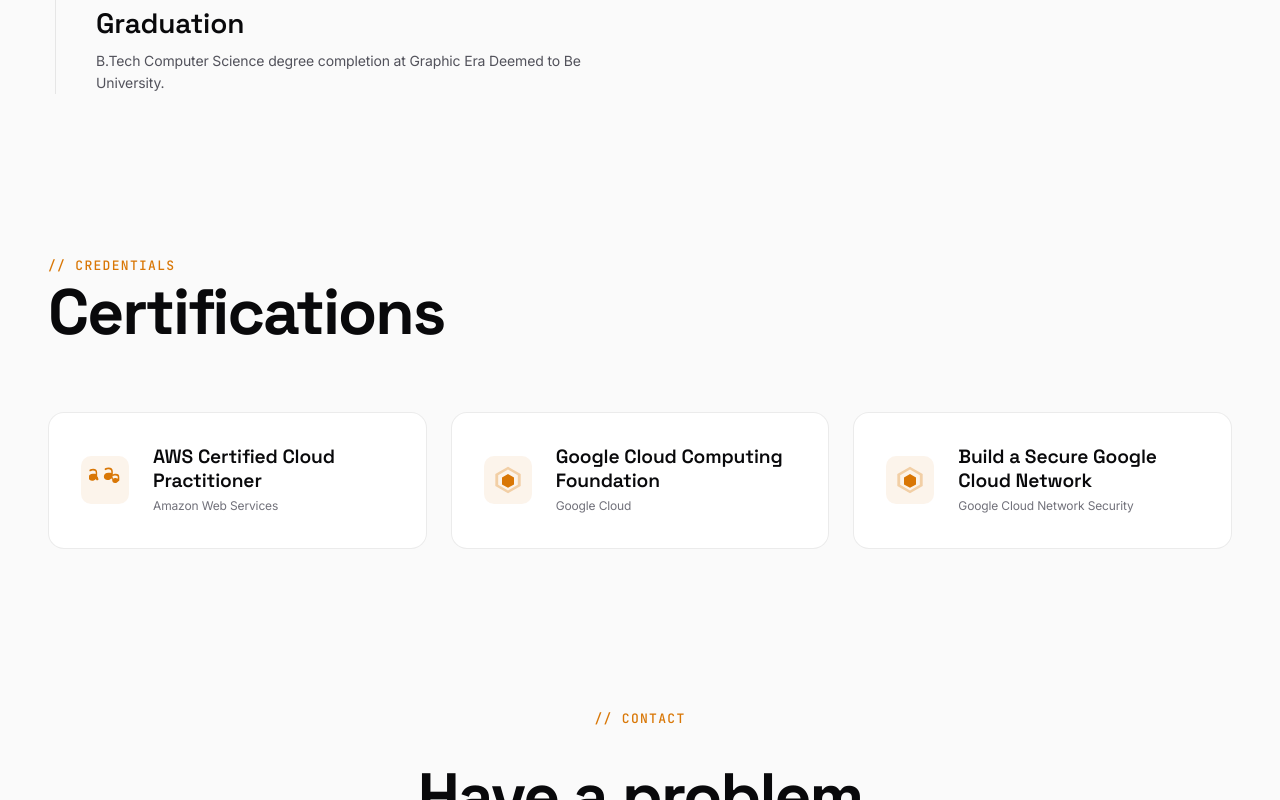
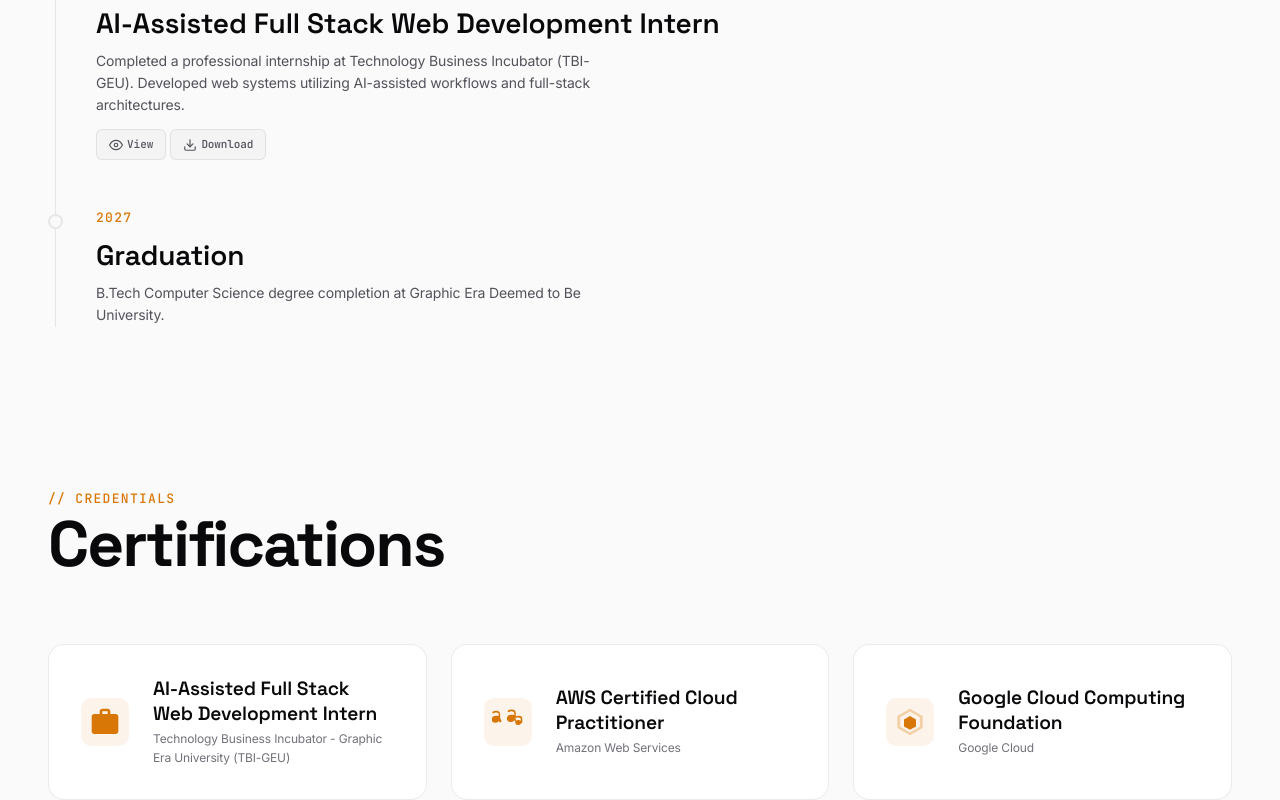
Before and after one commit to ujjwal9034/ujjwal-portfolio, a React (Vite) app: page / in a window 1280 px wide. Shown: the part 7260-8060 px from the top of the page. Built offline with nearby package versions, Linux system fonts and the light colour scheme.

Commit message:
feat: add TBI-GEU full-stack internship experience and certificate display

```diff
--- a/src/components/certifications/Certifications.tsx
+++ b/src/components/certifications/Certifications.tsx
@@ -18,6 +18,13 @@
         <path d="M6.763 10.036c0 .296.032.535.088.71.064.176.144.368.256.576a.39.39 0 01.064.208c0 .096-.064.192-.192.288l-.64.424a.478.478 0 01-.256.08c-.096 0-.192-.048-.288-.136a2.96 2.96 0 01-.344-.448 7.392 7.392 0 01-.296-.56c-.744.88-1.68 1.32-2.808 1.32-.8 0-1.44-.228-1.904-.684-.464-.456-.7-1.064-.7-1.82 0-.808.288-1.46.872-1.964.584-.504 1.36-.756 2.344-.756.328 0 .664.024 1.016.072.352.048.712.12 1.088.208v-.696c0-.72-.152-1.224-.448-1.52-.304-.296-.816-.44-1.544-.44-.328 0-.672.04-1.024.12-.352.08-.696.192-1.032.328-.152.072-.264.112-.328.128a.57.57 0 01-.144.024c-.128 0-.192-.092-.192-.284v-.496c0-.148.016-.26.056-.328.04-.068.12-.136.248-.204a5.228 5.228 0 011.16-.412 5.38 5.38 0 011.344-.176c1.024 0 1.772.232 2.252.696.472.464.712 1.168.712 2.112v2.784z" fill="currentColor"/>
         <path d="M18.098 11.724a.56.56 0 01-.28.068c-.096 0-.2-.048-.304-.152a3.33 3.33 0 01-.36-.464 7.62 7.62 0 01-.312-.576c-.784.92-1.768 1.38-2.952 1.38-.84 0-1.512-.24-2-.72-.488-.48-.736-1.12-.736-1.912 0-.848.304-1.536.92-2.064.616-.528 1.432-.792 2.464-.792.344 0 .696.024 1.064.072.368.048.744.12 1.136.216v-.728c0-.756-.16-1.284-.472-1.596-.32-.312-.856-.464-1.624-.464-.344 0-.704.04-1.072.128a5.95 5.95 0 00-1.08.344c-.16.076-.28.12-.344.136a.625.625 0 01-.152.024c-.136 0-.2-.096-.2-.296v-.52c0-.156.02-.272.06-.344.04-.072.124-.144.264-.216a5.5 5.5 0 011.216-.432 5.646 5.646 0 011.408-.184c1.076 0 1.864.244 2.368.728.496.484.748 1.22.748 2.216v2.912c0 .176-.096.264-.28.264h-.012z" fill="currentColor"/>
         <path d="M20.762 14.084c-.4.124-.82.188-1.256.188-.652 0-1.168-.18-1.54-.544-.368-.36-.556-.844-.556-1.448 0-.556.196-.984.592-1.288.396-.304.928-.456 1.6-.456.312 0 .636.032.972.096.336.064.684.156 1.044.272v-.612c0-.636-.136-1.084-.404-1.348-.272-.264-.728-.396-1.372-.396-.296 0-.604.036-.92.108-.316.072-.624.172-.924.296-.14.064-.24.1-.304.116a.53.53 0 01-.128.02c-.116 0-.172-.084-.172-.256v-.44c0-.132.016-.232.048-.296.032-.064.104-.128.224-.188.296-.168.652-.308 1.068-.42.416-.116.856-.172 1.32-.172.932 0 1.612.212 2.044.636.424.424.64 1.068.64 1.932v2.536h-.002z" fill="currentColor"/>
+      </svg>
+    );
+  }
+  if (type === 'internship') {
+    return (
+      <svg width="32" height="32" viewBox="0 0 24 24" fill="currentColor" aria-hidden="true">
+        <path d="M20 6h-4V4c0-1.11-.89-2-2-2h-4c-1.11 0-2 .89-2 2v2H4c-1.11 0-1.99.89-1.99 2L2 19c0 1.11.89 2 2 2h16c1.11 0 2-.89 2-2V8c0-1.11-.89-2-2-2zm-6 0h-4V4h4v2z" />
       </svg>
     );
   }
--- a/src/components/ui/ResumeModal.css
+++ b/src/components/ui/ResumeModal.css
@@ -122,3 +122,22 @@
     padding: var(--space-md);
   }
 }
+
+.resume-modal__image-container {
+  width: 100%;
+  height: 100%;
+  display: flex;
+  align-items: center;
+  justify-content: center;
+  overflow: auto;
+  padding: var(--space-lg);
+  background: var(--bg-primary);
+}
+
+.resume-modal__image {
+  max-width: 100%;
+  max-height: 100%;
+  object-fit: contain;
+  border-radius: var(--radius-md);
+  box-shadow: var(--shadow-md);
+}
--- a/src/components/ui/ResumeModal.tsx
+++ b/src/components/ui/ResumeModal.tsx
@@ -16,6 +16,7 @@
   downloadName = 'Ujjwal_Pratap_Singh_Resume.pdf',
   onClose,
 }: ResumeModalProps) {
+  const isImage = /\.(png|jpe?g|webp|gif|svg)(\?.*)?$/i.test(pdfPath);
   return (
     <motion.div
       className="resume-modal"
@@ -69,6 +70,11 @@
         </div>
 
         <div className="resume-modal__body">
+          {isImage ? (
+            <div className="resume-modal__image-container">
+              <img src={pdfPath} alt={title} className="resume-modal__image" />
+            </div>
+          ) : (
             <object
               data={pdfPath}
               type="application/pdf"
@@ -82,6 +88,7 @@
                 <p>Your browser does not support PDF viewing. <a href={pdfPath} download>Download the PDF</a> instead.</p>
               </iframe>
             </object>
+          )}
         </div>
       </motion.div>
     </motion.div>
--- a/src/data/projects.ts
+++ b/src/data/projects.ts
@@ -182,6 +182,13 @@
     description: 'Designed compilation engines, routing network packet simulators, MVC-based desktop applications, and full-stack marketplaces.',
   },
   {
+    year: '2026',
+    title: 'AI-Assisted Full Stack Web Development Intern',
+    description: 'Completed a professional internship at Technology Business Incubator (TBI-GEU). Developed web systems utilizing AI-assisted workflows and full-stack architectures.',
+    downloadUrl: '/tbi_internship_certificate.jpg',
+    downloadLabel: 'TBI-GEU Internship Certificate',
+  },
+  {
     year: '2027',
     title: 'Graduation',
     description: 'B.Tech Computer Science degree completion at Graphic Era Deemed to Be University.',
@@ -189,6 +196,13 @@
 ];
 
 export const certifications: Certification[] = [
+  {
+    title: 'AI-Assisted Full Stack Web Development Intern',
+    issuer: 'Technology Business Incubator - Graphic Era University (TBI-GEU)',
+    icon: 'internship',
+    credentialUrl: '/tbi_internship_certificate.jpg',
+    credentialLabel: 'TBI-GEU Internship Certificate',
+  },
   {
     title: 'AWS Certified Cloud Practitioner',
     issuer: 'Amazon Web Services',
```
Also changed, not shown: public/tbi_internship_certificate.jpg (added), 1 other file (tests, documents, lock files or other folders). Lines whose indentation alone changed are shown as unchanged.
